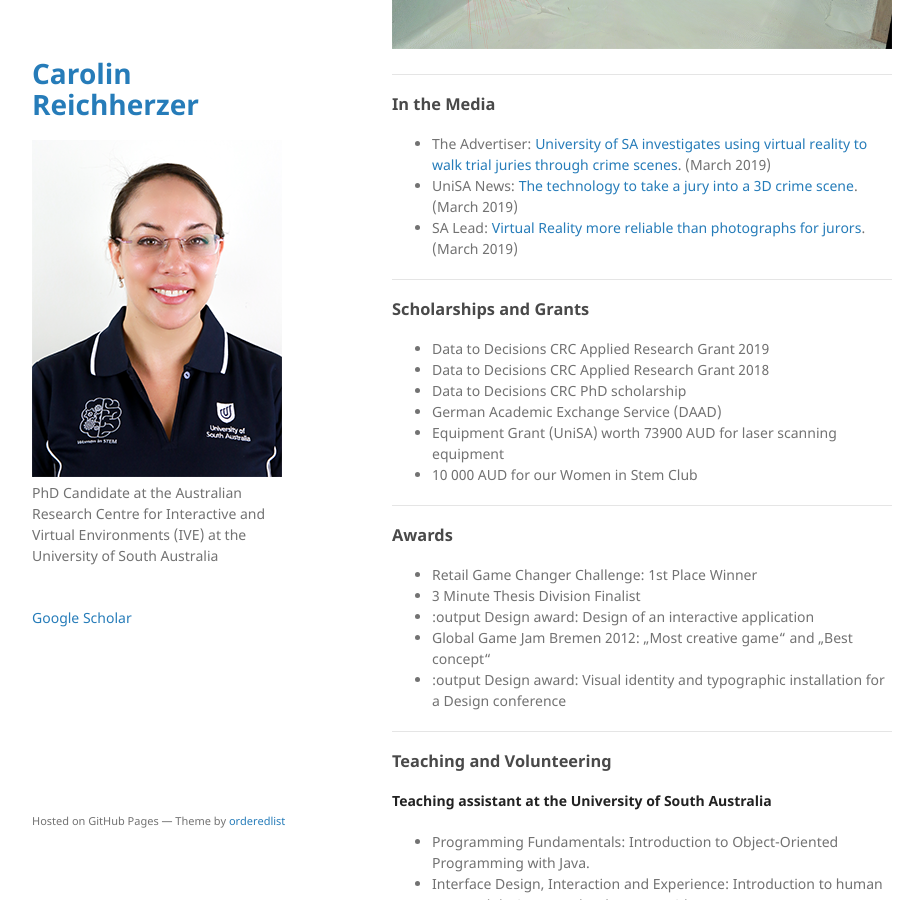
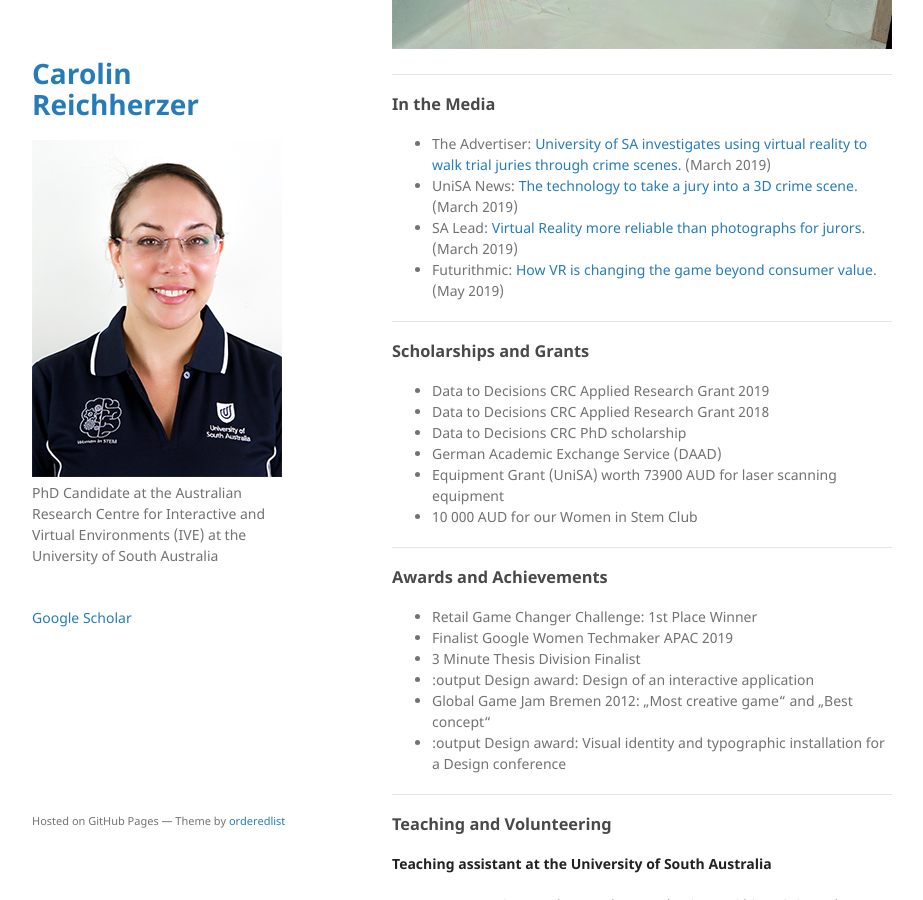
Before and after one commit to kiwicarolin/kiwicarolin.github.io, a Jekyll site: the page built from index.md, in a window 1280 px wide and 900 px high, scrolled down 1729 px. Shown: the whole window, without its empty margins (178-1101 px from the left). Built offline with Jekyll 4.4.1, drawn with Linux system fonts in a browser that asks for light colours; our own code applies the rules of GitHub Pages for plain Markdown files.

Commit message:
no message

```diff
--- a/index.md
+++ b/index.md
@@ -51,7 +51,7 @@ Mark Billinghurst, Alaeddin Nassani, and **Carolin Reichherzer**. 2014. Social p
 * The Advertiser: [University of SA investigates using virtual reality to walk trial juries through crime scenes](https://www.adelaidenow.com.au/news/law-order/university-of-sa-investigates-using-virtual-reality-to-walk-trial-juries-through-crime-scenes/news-story/ad4fb3bcca125fbf9667720e16d755ef). (March 2019)
 * UniSA News: [The technology to take a jury into a 3D crime scene](https://u.unisa.edu.au/unisanews/2019/march/story2/). (March 2019)
 * SA Lead: [Virtual Reality more reliable than photographs for jurors](http://theleadsouthaustralia.com.au/industries/technology/virtual-reality-more-reliable-than-photographs-for-jurors/). (March 2019)
-
+* Futurithmic: [How VR is changing the game beyond consumer value](https://www.futurithmic.com/2019/05/21/how-vr-changing-game-beyond-consumer-value/). (May 2019)
 
 ***
 
@@ -65,15 +65,15 @@ Mark Billinghurst, Alaeddin Nassani, and **Carolin Reichherzer**. 2014. Social p
 
 ***
 
-### Awards
+### Awards and Achievements
 * Retail Game Changer Challenge: 1st Place Winner
+* Finalist Google Women Techmaker APAC 2019
 * 3 Minute Thesis Division Finalist
 * :output Design award: Design of an interactive application
 * Global Game Jam Bremen 2012: „Most creative game“ and „Best concept“
 * :output Design award: Visual identity and typographic installation for a Design conference
 
 ***
-
 
 ### Teaching and Volunteering
 
```
